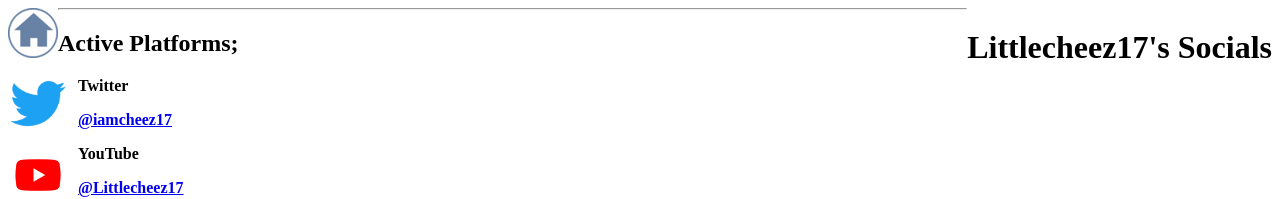
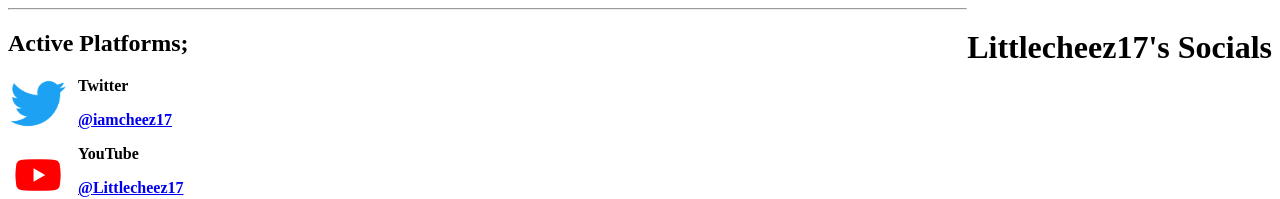
Before and after one commit to Littlecheez17/social-page, a plain HTML site: page index.html in a window 1280 px wide. Shown: the top 199 px of the page. Drawn offline with Linux system fonts and the light colour scheme.

Commit message:
Update index.html

```diff
--- a/index.html
+++ b/index.html
@@ -53,9 +53,6 @@
     </style>
 </head>
 <body>
-    <a href="http://littlecheez17.co.uk" id="home-icon">
-        <img src="home-icon.png" alt="Home Icon">
-      </a>
     <div id="banner">
         <div style="text-align: center">
             <h1 class="titleTop">Littlecheez17's Socials</h1>
```
